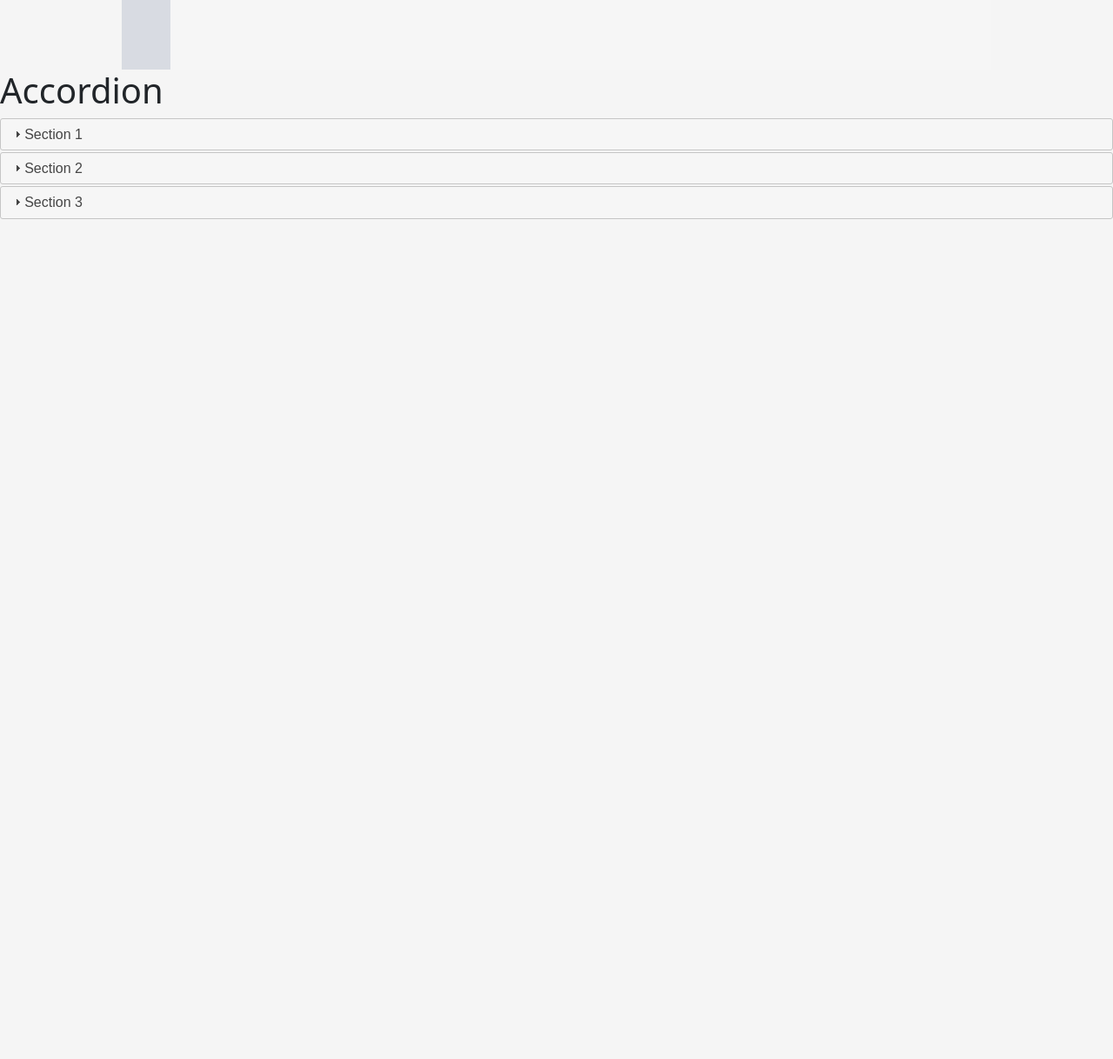
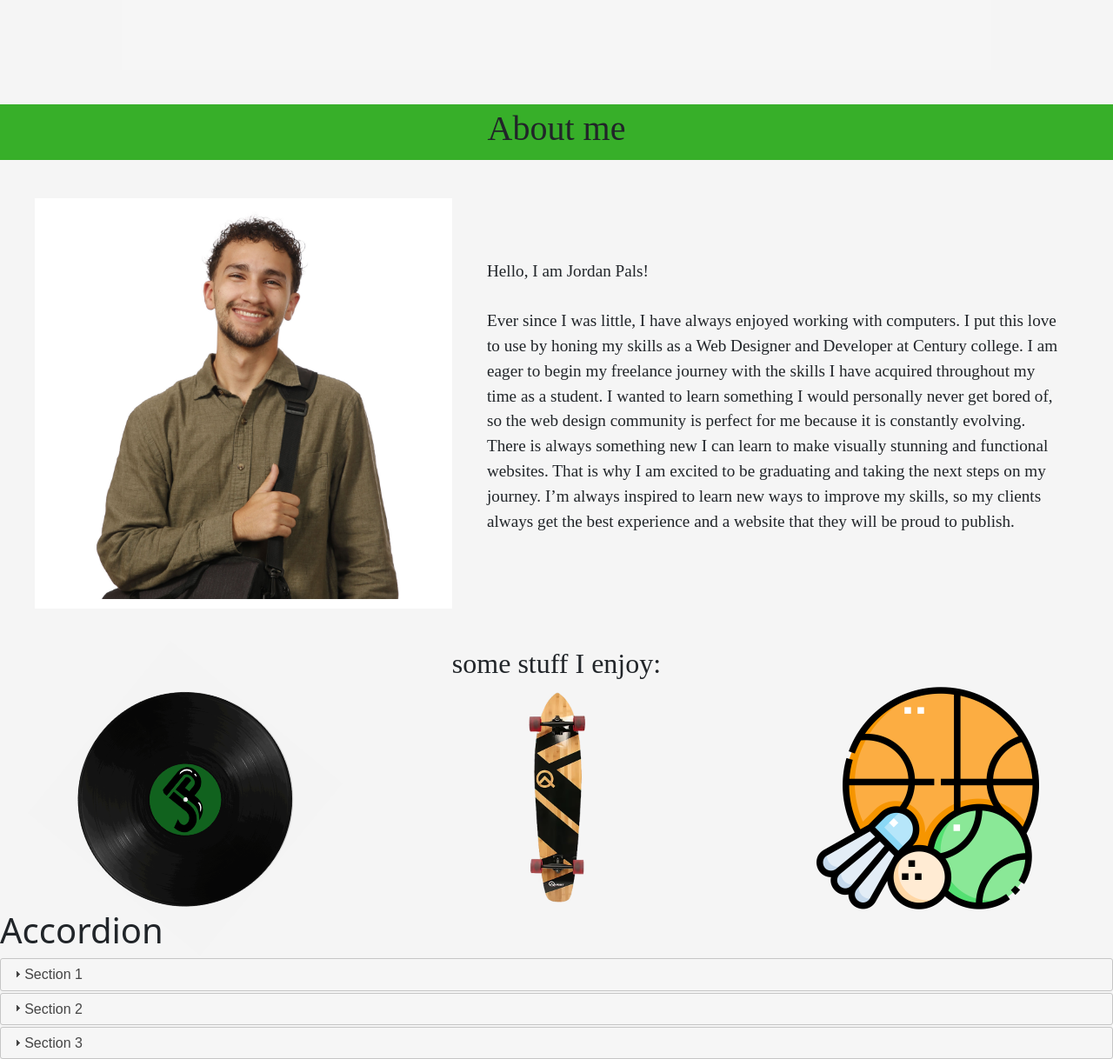
Before and after one commit to Jordangerouz/AdvancedWebFinal, a plain HTML site: page index.html in a window 1280 px wide. Shown: the part 680-1898 px from the top of the page at 87% size. Before the commit the page ends 932 px from the top, so only its background shows below. Drawn offline with nearby package versions, Linux system fonts and the light colour scheme; a web font is replaced by a local one.

Commit message:
added about me section

```diff
--- a/index.html
+++ b/index.html
@@ -4,8 +4,11 @@
     <meta charset="UTF-8">
     <meta name="viewport" content="width=device-width, initial-scale=1.0">
     <title>Advanced Web Final</title>
+
+
     <!-- bootstrap  -->
     <link href="https://cdn.jsdelivr.net/npm/bootstrap@5.3.8/dist/css/bootstrap.min.css" rel="stylesheet" integrity="sha384-sRIl4kxILFvY47J16cr9ZwB07vP4J8+LH7qKQnuqkuIAvNWLzeN8tE5YBujZqJLB" crossorigin="anonymous">
+
 
     <!-- jquery ui  -->
      <link rel="stylesheet" href="jquery-ui-1.14.2.custom/jquery-ui.min.css">
@@ -13,9 +16,12 @@
     <link rel="stylesheet" href="jquery-ui-1.14.2.custom/jquery-ui.theme.min.css">
 
 
+    <!-- css style sheet  -->
+    <link rel="stylesheet" href="style.css">
 
-    <link rel="stylesheet" href="style.css">
 </head>
+
+
 <!-- Google tag (gtag.js) -->
 <script async src="https://www.googletagmanager.com/gtag/js?id=G-HYMR9FFRZG"></script>
 <script>
@@ -40,7 +46,7 @@
     <button id="scroll-to-top">Scroll to Top</button>
 
 
-    <!-- Hero Begin--------------------------------- -->
+    <!-- Hero Begin ================================= -->
      <section class="hero">
 <div id="car-holder">
 
@@ -84,7 +90,49 @@
 </div>
      </section>
 
-<!-- Hero end ----------------------------------- -->
+<!-- Hero end ===================================== -->
+
+<!-- about me begin =============================== -->
+
+<section class="about">
+    <div class="divider">
+        <h1>About me</h1>
+    </div>
+    <article class="me">
+        <img src="assets/LinkedinPic.jpg" alt="picture of me">
+        <div class="words">
+            <p>
+                Hello, I am Jordan Pals! <br> <br>
+
+Ever since I was little, I have always enjoyed working with computers. I put this love to use by honing my skills as a Web Designer and Developer at Century college. I am eager to begin my freelance journey with the skills I have acquired throughout my time as a student. I wanted to learn something I would personally never get bored of, so the web design community is perfect for me because it is constantly evolving. There is always something new I can learn to make visually stunning and functional websites. That is why I am excited to be graduating and taking the next steps on my journey. I’m always inspired to learn new ways to improve my skills, so my clients always get the best experience and a website that they will be proud to publish.
+
+            </p>
+        </div>
+    </article>
+    <section class="likes">
+        <h2>some stuff I enjoy:</h2>
+        <div class="likes-holder">
+            <div class="like-card" id="vinyl">
+                <img src="assets/vinyl.png" alt="vinyl">
+
+            </div>
+            <div class="like-card">
+                <img src="assets/longboard.avif" alt="longboard">
+
+            </div>
+            <div class="like-card">
+                <img src="assets/sports.png" alt="sports">
+
+            </div>
+        </div>
+
+    </section>
+
+
+
+</section>
+
+<!-- about me end ================================= -->
 
     <div class="accord">
         <h1>Accordion</h1>
--- a/style.scss
+++ b/style.scss
@@ -53,10 +53,9 @@ $secondary-green: #24e20f;
   position: fixed;
   bottom: 20px;
   right: 20px;
-//   display: none;
+  display: none;
   background-color: $secondary-green;
   color: rgb(0, 0, 0);
-//   padding: 10px 15px;
   border: 1px solid black;
   border-radius: 0px 10px 0px 10px;
   cursor: pointer;
@@ -77,8 +76,6 @@ nav {
     justify-content:space-between;
     align-items: center;
     padding-left: 40px;
-    // box-shadow: 0px 5px 30px black;
-    // margin-bottom: 30px;
     .list {
         display: flex;
         justify-content: space-around;
@@ -121,3 +118,76 @@ nav {
 
 }
 // carousel stuff end -----------------------
+
+// about me start ---------------------------
+.about {
+    margin-top: 40px;
+    .divider {
+        height: 8vh;
+        background-color: $primary-green;
+        width: 100%;
+        display: flex;
+        justify-content: center;
+        align-items: center;
+        h1 {
+            font-family: 'nunito';
+            font-variation-settings: 'wght' 700;
+        }
+    }
+    .me {
+        height: 70vh;
+        display: flex;
+        justify-content: center;
+        align-items: center;
+        padding: 40px;
+        img {
+            height: min-content;
+            width: 40%;
+        }
+        .words {
+            display: flex;
+            justify-content: center;
+            align-items: center;
+            padding: 40px;
+            padding-right: 20px;
+            p {
+                font-family: 'nunito';
+                font-size: 1.2rem;
+            }
+        }
+    }
+    .likes {
+        display: flex;
+        flex-direction: column;
+        justify-content: center;
+        align-items: center;
+        height: 70%;
+        h2 {
+            font-family: 'nunito';
+            font-variation-settings: 'wght' 500;
+
+        }
+        .likes-holder {
+            display: flex;
+            justify-content: space-around;
+            height: 60%;
+            #vinyl {
+                    animation-name: spin;
+                    animation-duration: 2s;
+                    animation-iteration-count: infinite;
+                    animation-timing-function: linear;
+
+            }
+            .like-card {
+                // background-color: #ffffff;
+                width: 20%;
+                height: 30%;
+                img {
+                    height: max-content;
+                    width: 100%;
+                }
+            }
+        }
+    }
+}
+// about me end -----------------------------
```
Also changed, not shown: assets/LinkedinPic.jpg (added), assets/longboard.avif (added), assets/sports.png (added), style.css, 1 other file.
